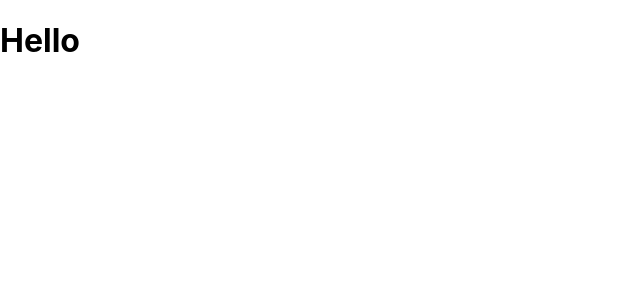
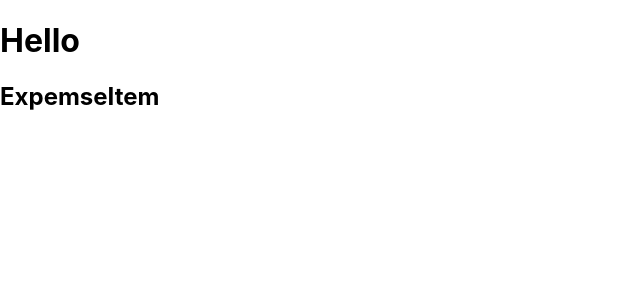
Before and after one commit to bouhouchmarouane/expenses-app, a React (Create React App) app: page / in a window 1280 px wide. Shown: the top 300 px of the page, without its empty margins (0-640 px from the left). Built offline with nearby package versions, Linux system fonts and the light colour scheme.

Commit message:
Adding ExpenseItem

```diff
--- a/src/App.js
+++ b/src/App.js
@@ -1,6 +1,11 @@
+import ExpenseItem from "./components/ExpenseItem";
+
 function App() {
   return (
-    <h1>Hello</h1>
+    <div>
+      <h1>Hello</h1>
+      <ExpenseItem></ExpenseItem>
+    </div>
   );
 }
 
--- /dev/null
+++ b/src/components/ExpenseItem.js
@@ -0,0 +1,5 @@
+function ExpenseItem() {
+    return <h2>ExpemseItem</h2>;
+}
+
+export default ExpenseItem;
```
